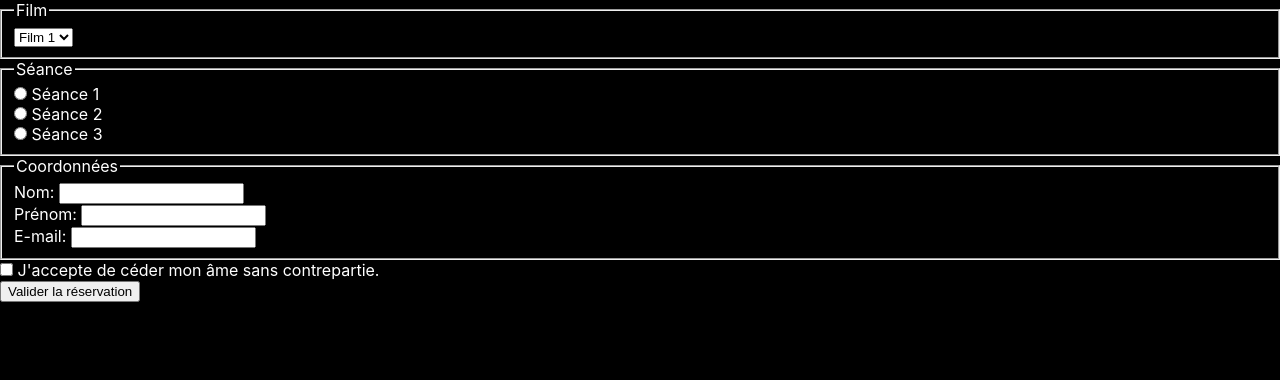
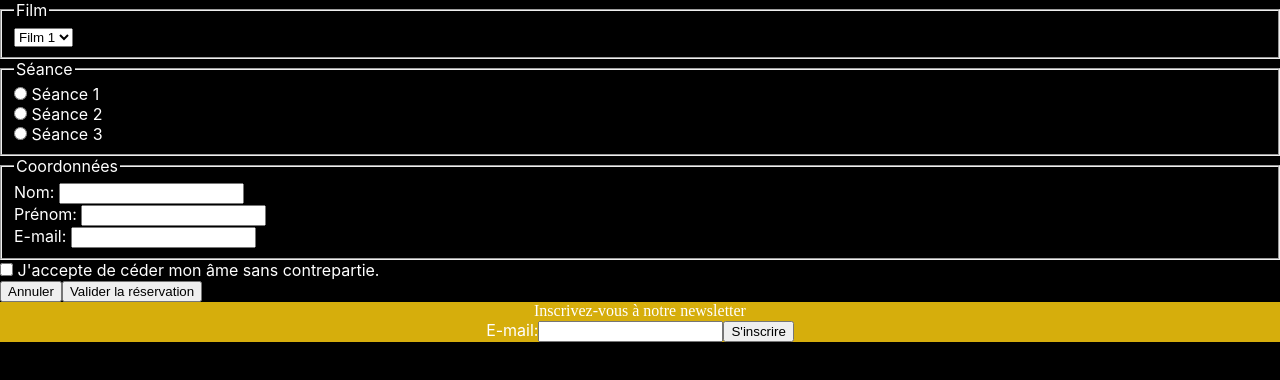
Before and after one commit to HabibDi/Cine-TchiTcha, a React (Create React App) app in the folder cine-react/: page /resa in a window 1280 px wide. Shown: the top 380 px of the page. Built offline with nearby package versions, Linux system fonts and the light colour scheme; no server answers.

Commit message:
Ajout bouton 'Annuler'

```diff
--- a/cine-react/src/components/LandingPage.js
+++ b/cine-react/src/components/LandingPage.js
@@ -11,6 +11,7 @@ export default class LandingPage extends React.Component {
                         Réservez maintenant
                     </button>
                 </Link>
+
             </div>
         )
     }
--- a/cine-react/src/components/Resa.js
+++ b/cine-react/src/components/Resa.js
@@ -1,9 +1,12 @@
 import React from "react";
+import Footer from "./Footer";
+import { Link } from "react-router-dom";
+
 
 export default class extends React.Component {
     render() {
         return (
-            <div>
+            <div id="resa">
                 <form>
                     <fieldset>
 
@@ -25,7 +28,8 @@ export default class extends React.Component {
 
                         <input type="radio" name="screening" value="Séance 1">
                         </input> Séance 1
-                        <br></br>                        <input type="radio" name="screening" value="Séance 2">
+                        <br></br>
+                        <input type="radio" name="screening" value="Séance 2">
                         </input> Séance 2
                         <br></br>
                         <input type="radio" name="screening" value="Séance 3">
@@ -47,9 +51,13 @@ export default class extends React.Component {
 
                 <br></br>
 
+                    <Link to="/"> <input type="button" value="Annuler"></input></Link>
+
                     <input type="button" value="Valider la réservation"></input>
 
                 </form>
+
+                <Footer></Footer>
 
             </div>
         )
```
